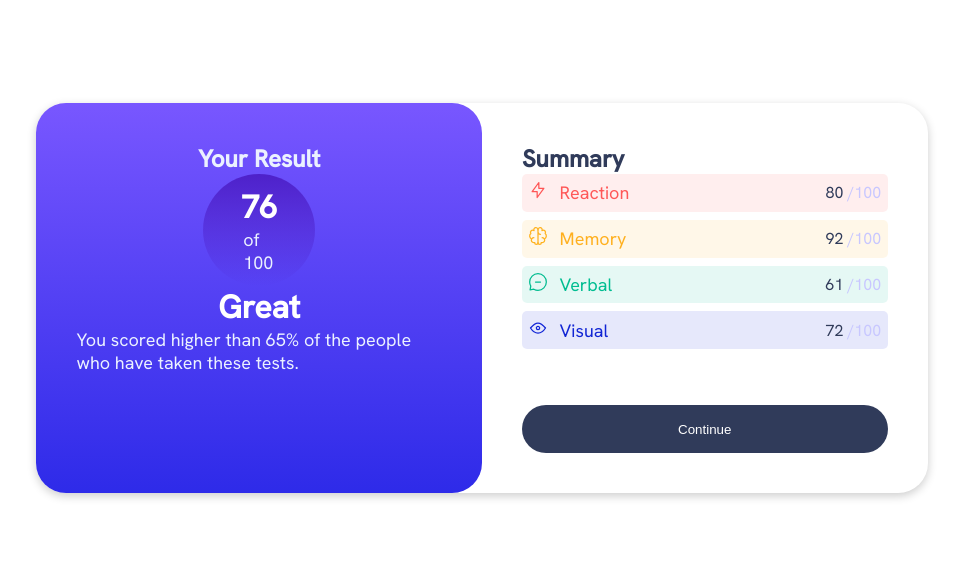
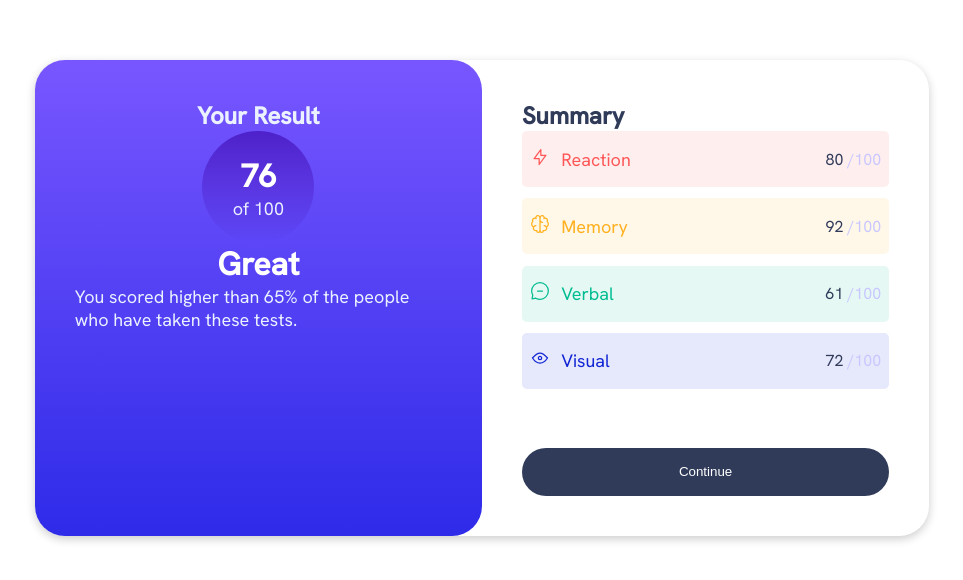
Before and after one commit to mwongess/results-summary, a plain HTML site: page index.html in a window 1280 px wide. Shown: the part 102-682 px from the top of the page, without its empty margins (158-1121 px from the left). Drawn offline with Linux system fonts and the light colour scheme.

Commit message:
Fix circle

```diff
--- a/style.css
+++ b/style.css
@@ -43,11 +43,11 @@ body {
   display: flex;
   flex-direction: column;
   align-items: center;
-  width: 100%;
+  justify-content: center;
+  width: 10rem;
+
 }
-.circle-content div h1 {
-  font-weight: 800;
-}
+
 .great {
   display: flex;
   flex-direction: column;
@@ -69,9 +69,10 @@ body {
   display: flex;
   justify-content: space-between;
   align-items: center;
-  padding: 0.4rem;
-  margin-bottom: 0.5rem;
+  padding: 0.5rem;
+  margin-bottom: 0.7rem;
   border-radius: 5px;
+  height: 3.5rem;
 }
 .light-red {
   color: hsl(0, 100%, 67%);
```
